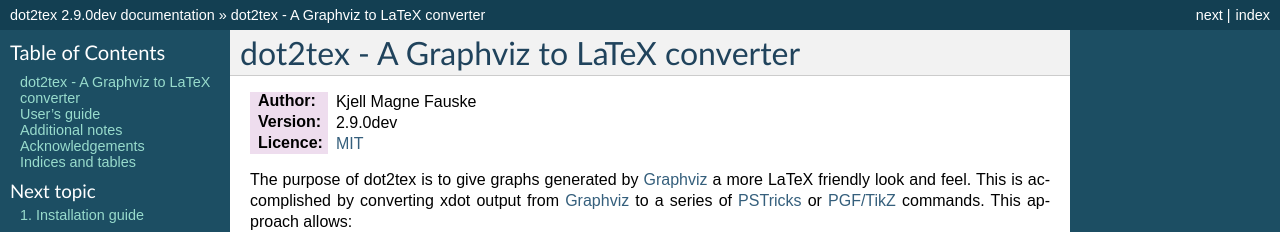
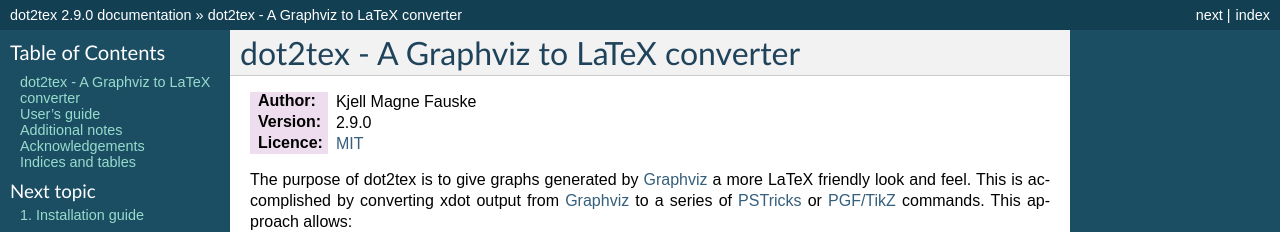
Before and after one commit to xyz2tex/dot2tex, a Sphinx documentation site: the page built from docs/index.rst, in a window 1280 px wide and 900 px high. Shown: the top 232 px of the window. Built offline with Sphinx 7.4.7, drawn with Linux system fonts in a browser that asks for light colours; formulas are drawn with MathJax 3; some of the changed text lies outside the part shown.

Commit message:
Bump version to 2.9.0

```diff
--- a/docs/conf.py
+++ b/docs/conf.py
@@ -48,9 +48,9 @@
 # built documents.
 #
 # The short X.Y version.
-version = '2.9.0dev'
+version = '2.9.0'
 # The full version, including alpha/beta/rc tags.
-release = '2.9.0dev'
+release = '2.9.0'
 
 # The language for content autogenerated by Sphinx. Refer to documentation
 # for a list of supported languages.
--- a/docs/index.rst
+++ b/docs/index.rst
@@ -2,7 +2,7 @@
 =======================================
 
 :Author: Kjell Magne Fauske
-:Version: 2.9.0dev
+:Version: 2.9.0
 :Licence: MIT_
 
 
--- a/setup.py
+++ b/setup.py
@@ -4,7 +4,7 @@
     from distutils.core import setup
 
 setup(name='dot2tex',
-      version='2.9.0dev',
+      version='2.9.0',
       description='A Graphviz to LaTeX converter',
       long_description="""\
 The purpose of dot2tex is to give graphs generated by the graph layout tool
```
Also changed, not shown: readme.md (+1 -1 lines), 3 other files.
